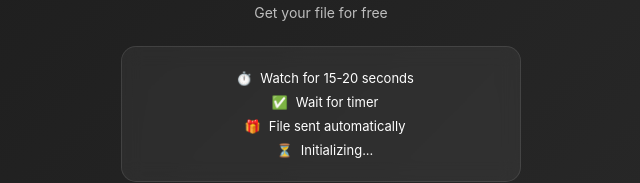
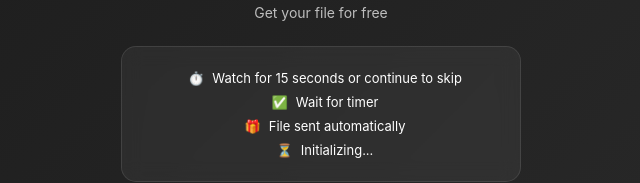
Before and after one commit to mrrkesatu/monetag-ad-viewer, a plain HTML site: page index.html in a window 1280 px wide. Shown: the part 259-442 px from the top of the page, without its empty margins (319-959 px from the left). Drawn offline with Linux system fonts and the light colour scheme; a script that the page names is missing.

Commit message:
Update timer message in info box

```diff
--- a/index.html
+++ b/index.html
@@ -247,7 +247,7 @@
         <div class="info-box">
             <div class="info-item">
                 <span>⏱️</span>
-                <span>Watch for 15-20 seconds</span>
+                <span>Watch for 15 seconds or continue to skip</span>
             </div>
             <div class="info-item">
                 <span>✅</span>
```
